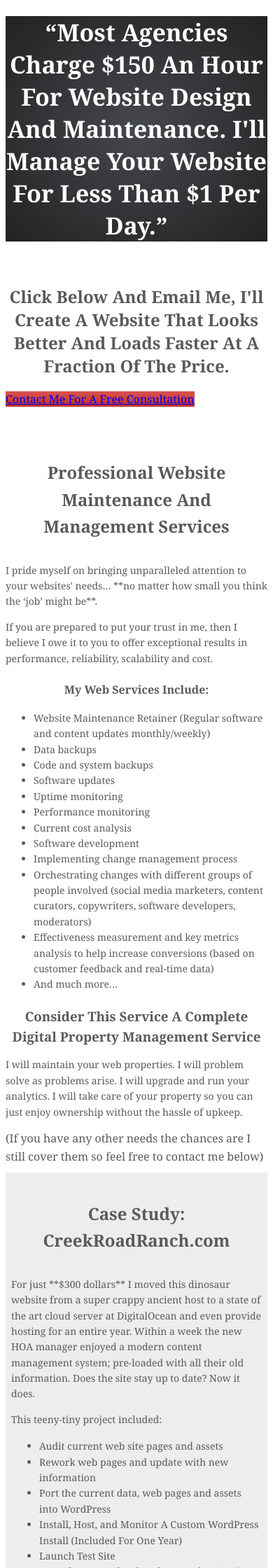
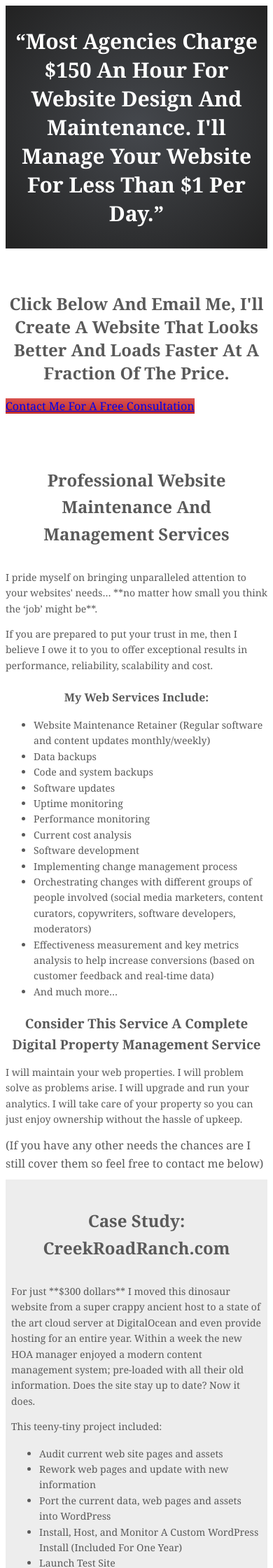
Before and after one commit to rayleyva/caoimhghin.github.io, a Jekyll site: the page built from services1.html, in a window 390 px wide. Shown: the top 2240 px of the page at 70% size. Built offline with Jekyll 4.4.1, drawn with Linux system fonts in a browser that asks for light colours.

Commit message:
improving styles on mobile

```diff
--- a/_includes/styles.css
+++ b/_includes/styles.css
@@ -148,7 +148,15 @@ h1.blog-title,
 
 @media screen and (min-width: 768px){
 .jumbotron h1, .jumbotron .h1 {
-    font-size: 48px;
+    font-size: 34px;
+}}
+
+/* Smartphones (portrait) ----------- */
+@media only screen
+and (max-width : 400px) {
+.jumbotron {padding: 10px;}
+.jumbotron h1, .jumbotron .h1 {
+    font-size: 30px;
 }}
 
 #intro {
@@ -288,7 +296,3 @@ body {
     text-shadow: 2px 2px #555;
     background-position: 0 -180px;
 }
-
-h1.pt {
-    font-size:34px;
-}
--- a/services1.html
+++ b/services1.html
@@ -15,7 +15,7 @@ permalink: /services/
         <div class="jumbotron">
             <div class="row">
                 <div class="col-md-12">
-                    <h1 class="pt">“Most Agencies Charge $150 An Hour For Website Design And Maintenance. I'll Manage
+                    <h1>“Most Agencies Charge $150 An Hour For Website Design And Maintenance. I'll Manage
                         Your Website For Less Than $1 Per Day.”</h1>
                 </div>
             </div>
```
